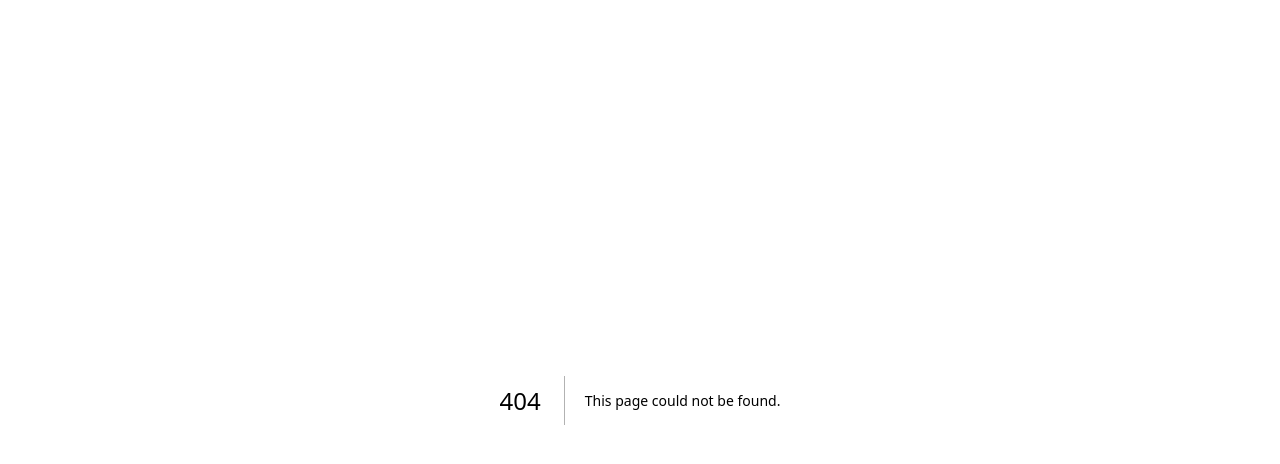
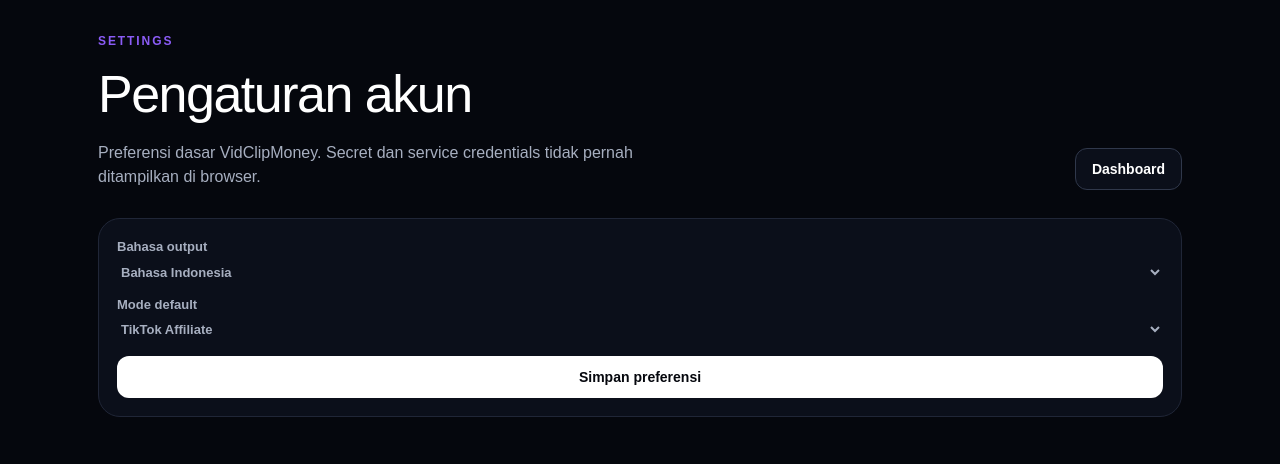
Before and after one commit to edosaputraputradayak07-collab/clippnow, a Next.js app: page /settings in a window 1280 px wide. Before the commit this address had no page. Shown: the top 464 px of the page. Built offline with nearby package versions, Linux system fonts and the light colour scheme.

Commit message:
feat(settings): add account preferences surface

```diff
--- /dev/null
+++ b/app/settings/page.tsx
@@ -0,0 +1,8 @@
+'use client';
+
+import { useState } from 'react';
+
+export default function SettingsPage() {
+  const [message, setMessage] = useState('');
+  return <main className="results-shell"><header className="results-header"><div><p className="eyebrow">SETTINGS</p><h1>Pengaturan akun</h1><p>Preferensi dasar VidClipMoney. Secret dan service credentials tidak pernah ditampilkan di browser.</p></div><a className="secondary-button" href="/dashboard">Dashboard</a></header><section className="editor-card"><label>Bahasa output<select defaultValue="id"><option value="id">Bahasa Indonesia</option></select></label><label>Mode default<select defaultValue="affiliate"><option value="affiliate">TikTok Affiliate</option><option value="seller">Seller / UMKM</option><option value="live_seller">Live Seller</option><option value="podcast">Podcaster</option><option value="educator">Educator / Personal Brand</option></select></label><button className="primary-button" type="button" onClick={() => setMessage('Preferensi tersimpan untuk sesi ini.')}>Simpan preferensi</button>{message ? <p className="success-message" role="status">{message}</p> : null}</section></main>;
+}
```
